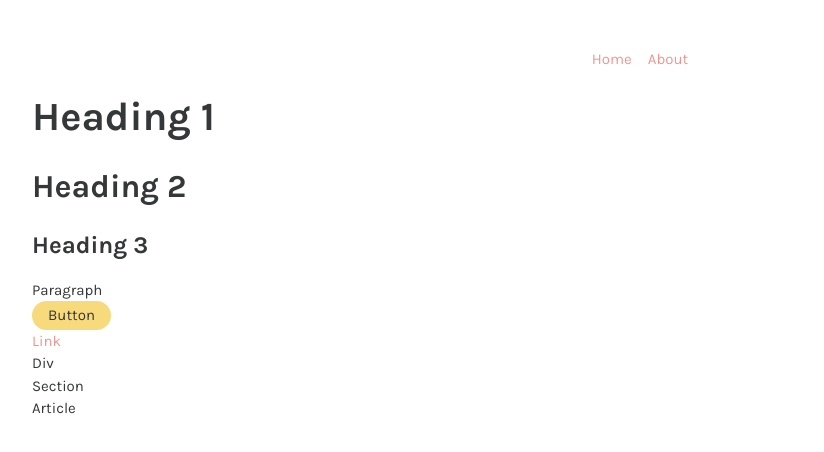
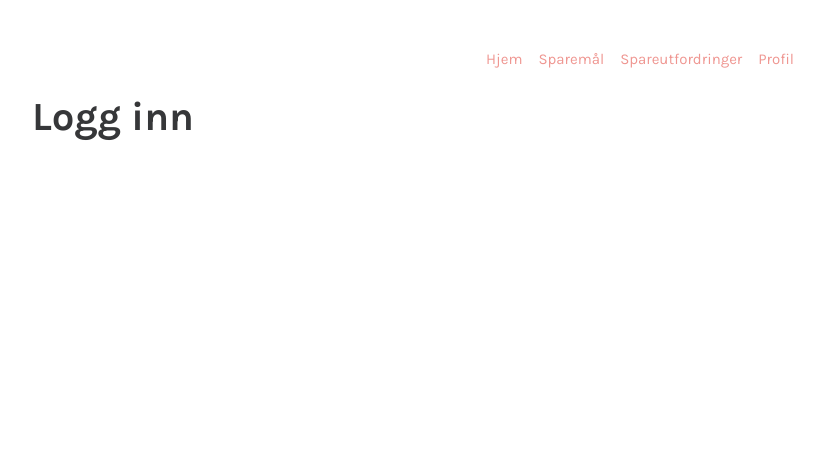
Before and after one commit to haruixu/SpareStiFrontend, a Vue app: page /login in a window 1280 px wide. Shown: the top 452 px of the page, without its empty margins (0-824 px from the left). Built offline with nearby package versions, Linux system fonts and the light colour scheme.

Commit message:
chore(router): added necessary views and routed them

```diff
--- a/src/App.vue
+++ b/src/App.vue
@@ -4,24 +4,13 @@ import { RouterLink, RouterView } from 'vue-router'
 
 <template>
     <nav>
-        <RouterLink to="/">Home</RouterLink>
-        <RouterLink to="/about">About</RouterLink>
+        <RouterLink to="/">Hjem</RouterLink>
+        <RouterLink to="/sparemaal">Sparemål</RouterLink>
+        <RouterLink to="/spareutfordringer">Spareutfordringer</RouterLink>
+        <RouterLink to="/profil">Profil</RouterLink>
     </nav>
 
     <main>
-        <h1>Heading 1</h1>
-        <h2>Heading 2</h2>
-        <h3>Heading 3</h3>
-
-        <p>Paragraph</p>
-
-        <button>Button</button>
-        <br>
-        <a href="#">Link</a>
-        <div>Div</div>
-        <section>Section</section>
-        <article>Article</article>
-
         <RouterView />
     </main>
 </template>
--- a/src/router/index.ts
+++ b/src/router/index.ts
@@ -10,12 +10,30 @@ const router = createRouter({
             component: HomeView
         },
         {
-            path: '/about',
-            name: 'about',
-            // route level code-splitting
-            // this generates a separate chunk (About.[hash].js) for this route
-            // which is lazy-loaded when the route is visited.
-            component: () => import('../views/AboutView.vue')
+            path: '/login',
+            name: 'login',
+            component: () => import('../views/LoginView.vue')
+        },
+        {
+            path: '/profil',
+            name: 'profile',
+            component: () => import('../views/ProfileView.vue')
+        },
+        {
+            path: '/sparemaal',
+            name: 'goals',
+            component: () => import('../views/GoalView.vue')
+
+        },
+        {
+            path: '/spareutfordringer',
+            name: 'challenges',
+            component: () => import('../views/ChallengeView.vue')
+        },
+        {
+            path: '/:pathMatch(.*)*',
+            name: 'not-found',
+            component: () => import('../views/NotFoundView.vue')
         }
     ]
 })
--- /dev/null
+++ b/src/views/ChallengeView.vue
@@ -0,0 +1,11 @@
+<script setup lang="ts">
+
+</script>
+
+<template>
+    <h1>Spareutfordringer</h1>
+</template>
+
+<style scoped>
+
+</style>
--- /dev/null
+++ b/src/views/GoalView.vue
@@ -0,0 +1,11 @@
+<script setup lang="ts">
+
+</script>
+
+<template>
+    <h1>Sparemål</h1>
+</template>
+
+<style scoped>
+
+</style>
--- a/src/views/HomeView.vue
+++ b/src/views/HomeView.vue
@@ -1,9 +1,17 @@
 <script setup lang="ts">
-import TheWelcome from '../components/TheWelcome.vue'
 </script>
 
 <template>
-    <main>
-        <TheWelcome />
-    </main>
+    <h1>Heading 1</h1>
+    <h2>Heading 2</h2>
+    <h3>Heading 3</h3>
+
+    <p>Paragraph</p>
+
+    <button>Button</button>
+    <br>
+    <a href="#">Link</a>
+    <div>Div</div>
+    <section>Section</section>
+    <article>Article</article>
 </template>
--- /dev/null
+++ b/src/views/LoginView.vue
@@ -0,0 +1,11 @@
+<script setup lang="ts">
+
+</script>
+
+<template>
+    <h1>Logg inn</h1>
+</template>
+
+<style scoped>
+
+</style>
--- /dev/null
+++ b/src/views/NotFoundView.vue
@@ -0,0 +1,12 @@
+<script setup lang="ts">
+
+</script>
+
+<template>
+    <h1>404 - Siden finnes ikke</h1>
+    <p>Denne siden finnes ikke. Gå tilbake til <RouterLink to="/">hjem</RouterLink>.</p>
+</template>
+
+<style scoped>
+
+</style>
--- /dev/null
+++ b/src/views/ProfileView.vue
@@ -0,0 +1,11 @@
+<script setup lang="ts">
+
+</script>
+
+<template>
+    <h1>Din profil</h1>
+</template>
+
+<style scoped>
+
+</style>
```
